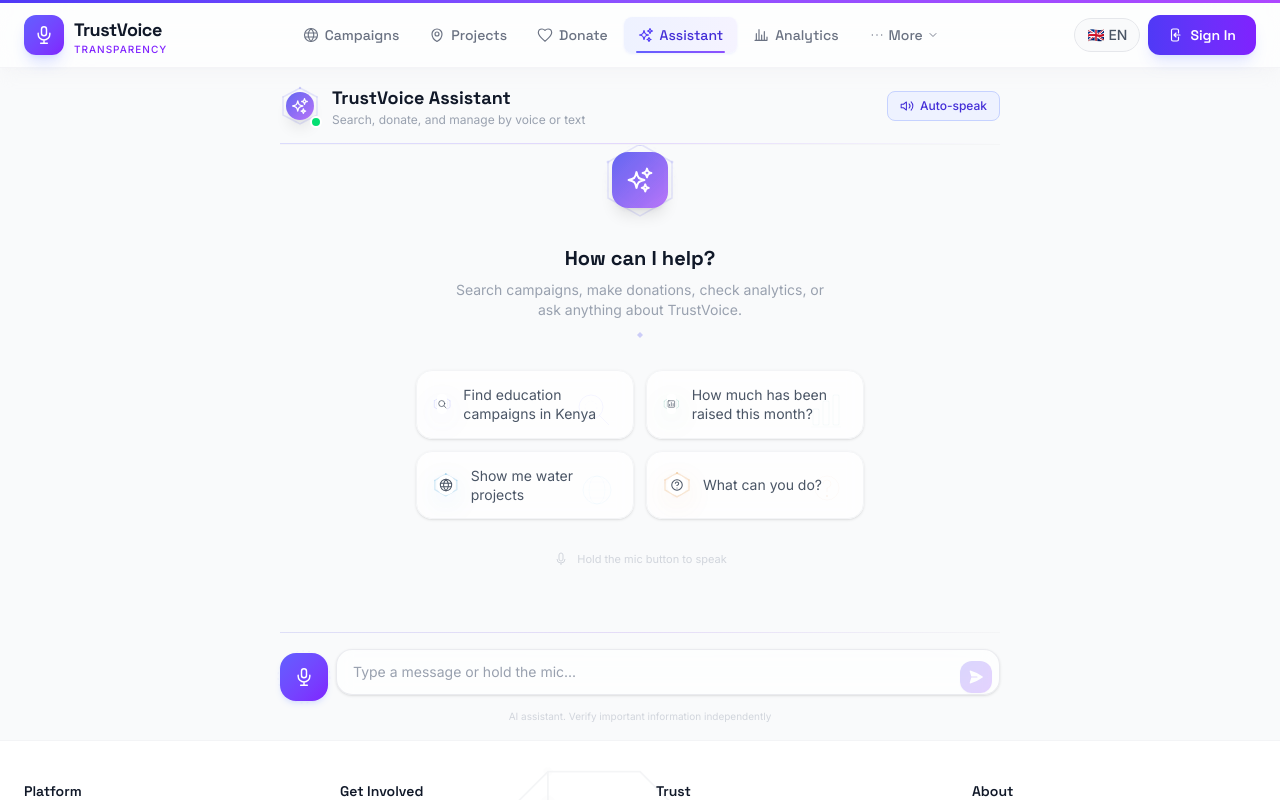
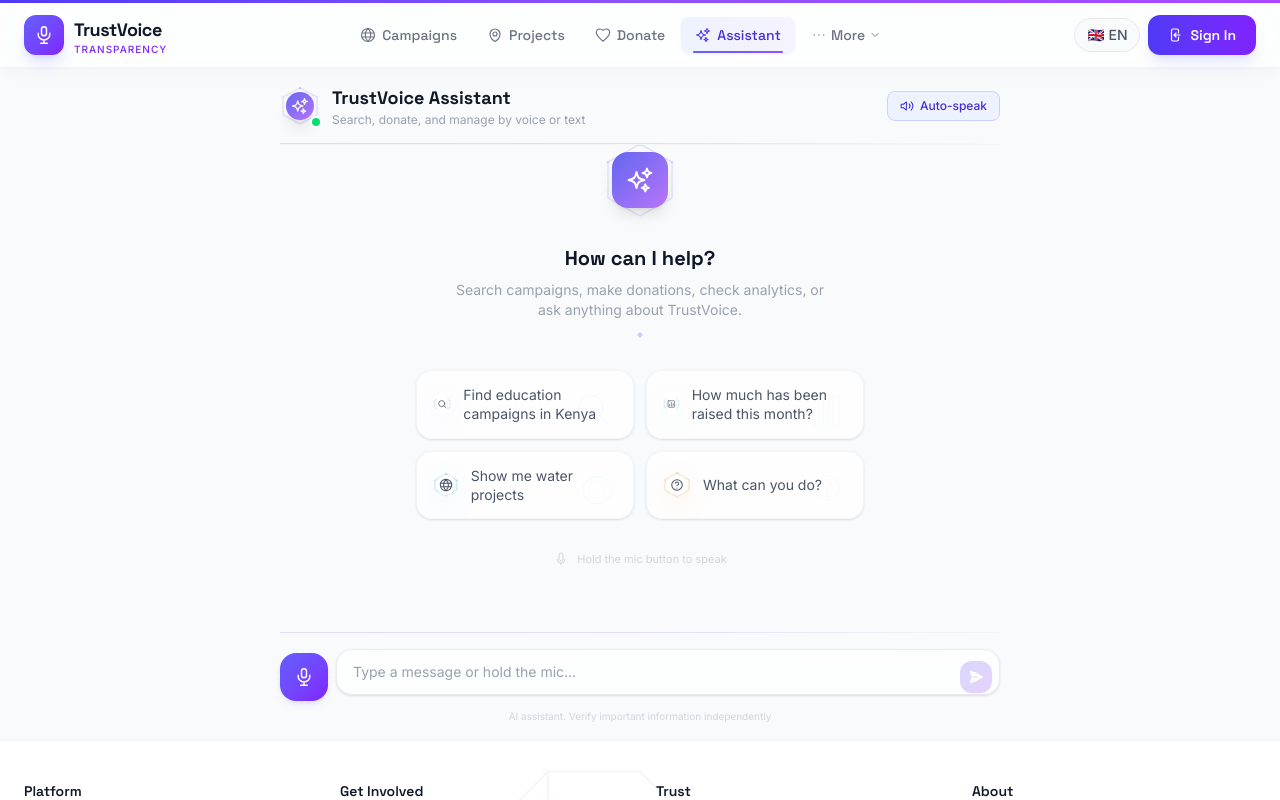
Before and after one commit to The-Voice-Ledger/Trust-Voice, a React (Vite) app in the folder web-frontend/: page /app/assistant in a window 1280 px wide. Shown: the top 800 px of the page. Built offline with nearby package versions, Linux system fonts and the light colour scheme.

Commit message:
refactor: move Analytics to More dropdown, simplify primary nav

```diff
--- a/web-frontend/src/components/Navbar.jsx
+++ b/web-frontend/src/components/Navbar.jsx
@@ -18,11 +18,11 @@ const PRIMARY_ITEMS = [
   { to: '/projects', key: 'nav.projects', Icon: HiOutlineMapPin },
   { to: '/donate', key: 'nav.donate', Icon: HiOutlineHeart },
   { to: '/assistant', key: 'nav.assistant', Icon: HiOutlineSparkles },
-  { to: '/analytics', key: 'nav.analytics', Icon: HiOutlineChartBar },
 ];
 
 /* Secondary nav — hidden in "More" dropdown on desktop */
 const SECONDARY_ITEMS = [
+  { to: '/analytics', key: 'nav.analytics', Icon: HiOutlineChartBar },
   { to: '/register-ngo', key: 'nav.register_ngo', Icon: HiOutlineBuildingOffice2 },
   { to: '/create-campaign', key: 'nav.create_campaign', Icon: HiOutlinePlusCircle },
   { to: '/field-agent', key: 'nav.field_agent', Icon: HiOutlineCamera },
```
